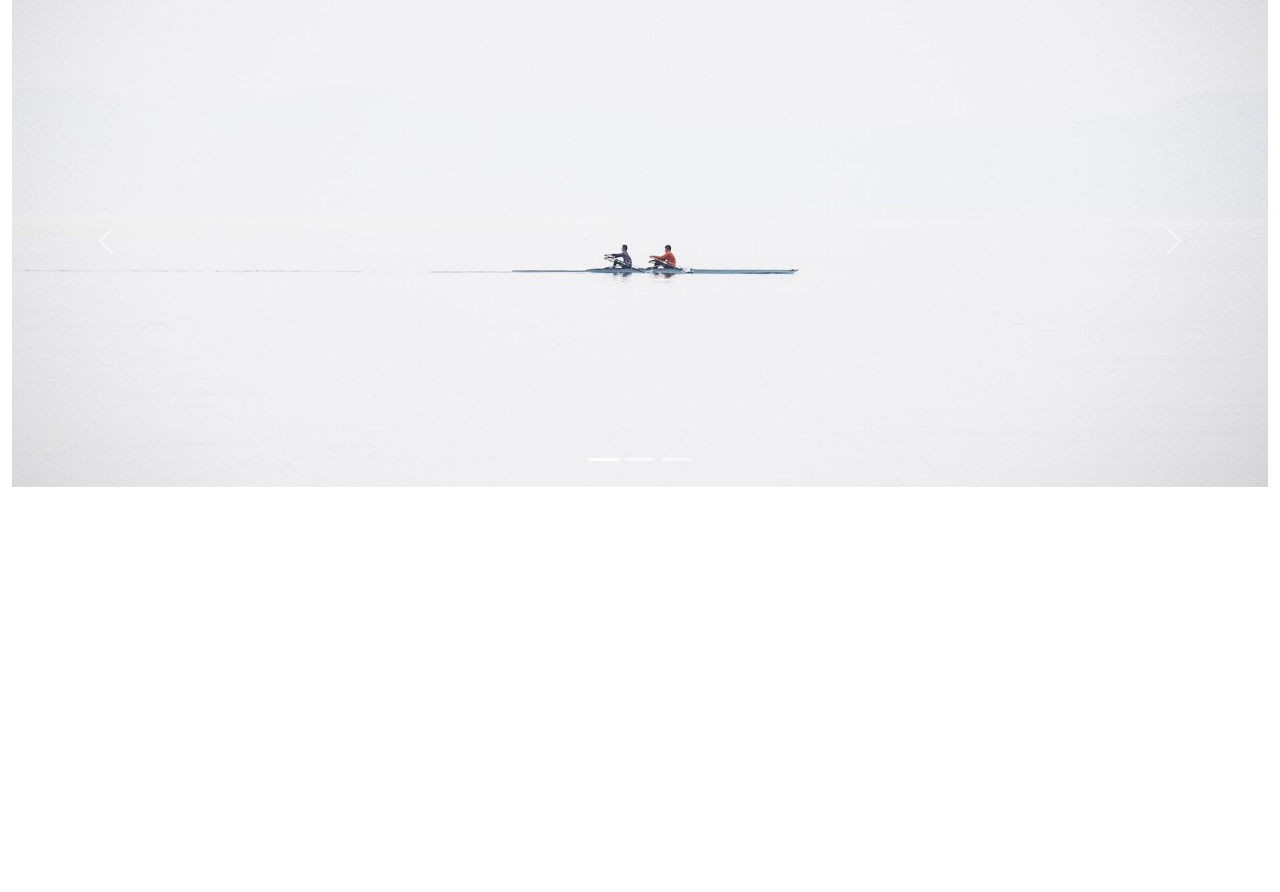
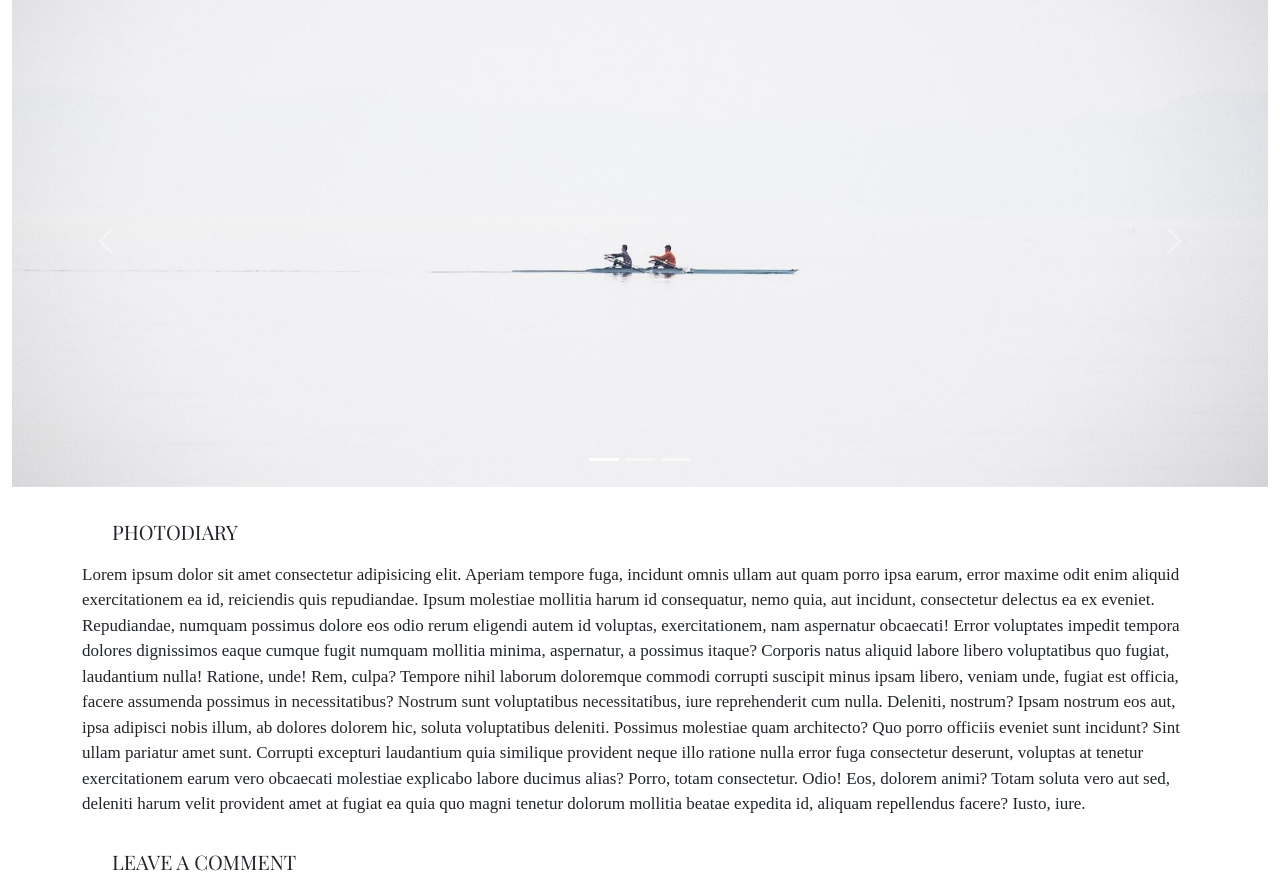
Before and after one commit to llisvm/gitpractice1, a plain HTML site: page index.html in a window 1280 px wide. Shown: the part 54-946 px from the top of the page. Before the commit the page ends 800 px from the top, so only its background shows below. Drawn offline with nearby package versions, Linux system fonts and the light colour scheme.

Commit message:
add some text and titles

```diff
--- a/css/style.css
+++ b/css/style.css
@@ -35,3 +35,17 @@ nav{
     color: black;
     font-size: 20px;
 }
+
+/*  */
+.sm-title{
+    margin-top: 30px;
+    margin-bottom: 15px;
+    padding-left: 30px;
+    font-family: play-fair;
+    font-size: 20px;
+}
+
+.descript-text{
+    font-size: 17px;
+    font-family: play-fari;
+}
--- a/index.html
+++ b/index.html
@@ -56,7 +56,22 @@
             </button>
           </div>
     </div>
+    <div class="container">
+        <div class="sm-title">PHOTODIARY</div>
+        <div class="descript-text">
+            <p>Lorem ipsum dolor sit amet consectetur adipisicing elit. Aperiam tempore fuga, incidunt omnis ullam aut quam porro ipsa earum, error maxime odit enim aliquid exercitationem ea id, reiciendis quis repudiandae.
+            Ipsum molestiae mollitia harum id consequatur, nemo quia, aut incidunt, consectetur delectus ea ex eveniet. Repudiandae, numquam possimus dolore eos odio rerum eligendi autem id voluptas, exercitationem, nam aspernatur obcaecati!
+            Error voluptates impedit tempora dolores dignissimos eaque cumque fugit numquam mollitia minima, aspernatur, a possimus itaque? Corporis natus aliquid labore libero voluptatibus quo fugiat, laudantium nulla! Ratione, unde! Rem, culpa?
+            Tempore nihil laborum doloremque commodi corrupti suscipit minus ipsam libero, veniam unde, fugiat est officia, facere assumenda possimus in necessitatibus? Nostrum sunt voluptatibus necessitatibus, iure reprehenderit cum nulla. Deleniti, nostrum?
+            Ipsam nostrum eos aut, ipsa adipisci nobis illum, ab dolores dolorem hic, soluta voluptatibus deleniti. Possimus molestiae quam architecto? Quo porro officiis eveniet sunt incidunt? Sint ullam pariatur amet sunt.
+            Corrupti excepturi laudantium quia similique provident neque illo ratione nulla error fuga consectetur deserunt, voluptas at tenetur exercitationem earum vero obcaecati molestiae explicabo labore ducimus alias? Porro, totam consectetur. Odio!
+            Eos, dolorem animi? Totam soluta vero aut sed, deleniti harum velit provident amet at fugiat ea quia quo magni tenetur dolorum mollitia beatae expedita id, aliquam repellendus facere? Iusto, iure.</p>
+        </div>
+    </div>
 
+    <div class="container">
+        <div class="sm-title">LEAVE A COMMENT</div>
+    </div>
     <script src="./lib/bootstrap/js/bootstrap.bundle.min.js"></script>
 </body>
 </html>
```
